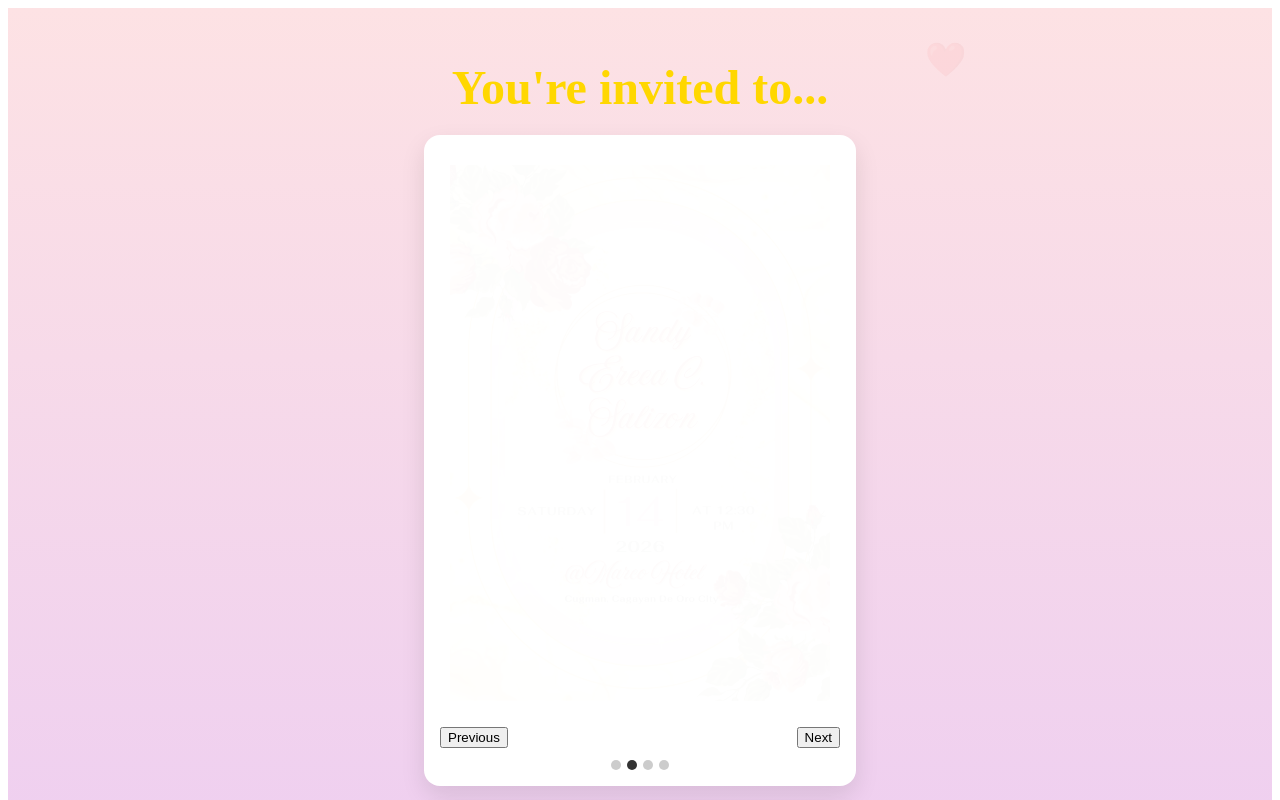
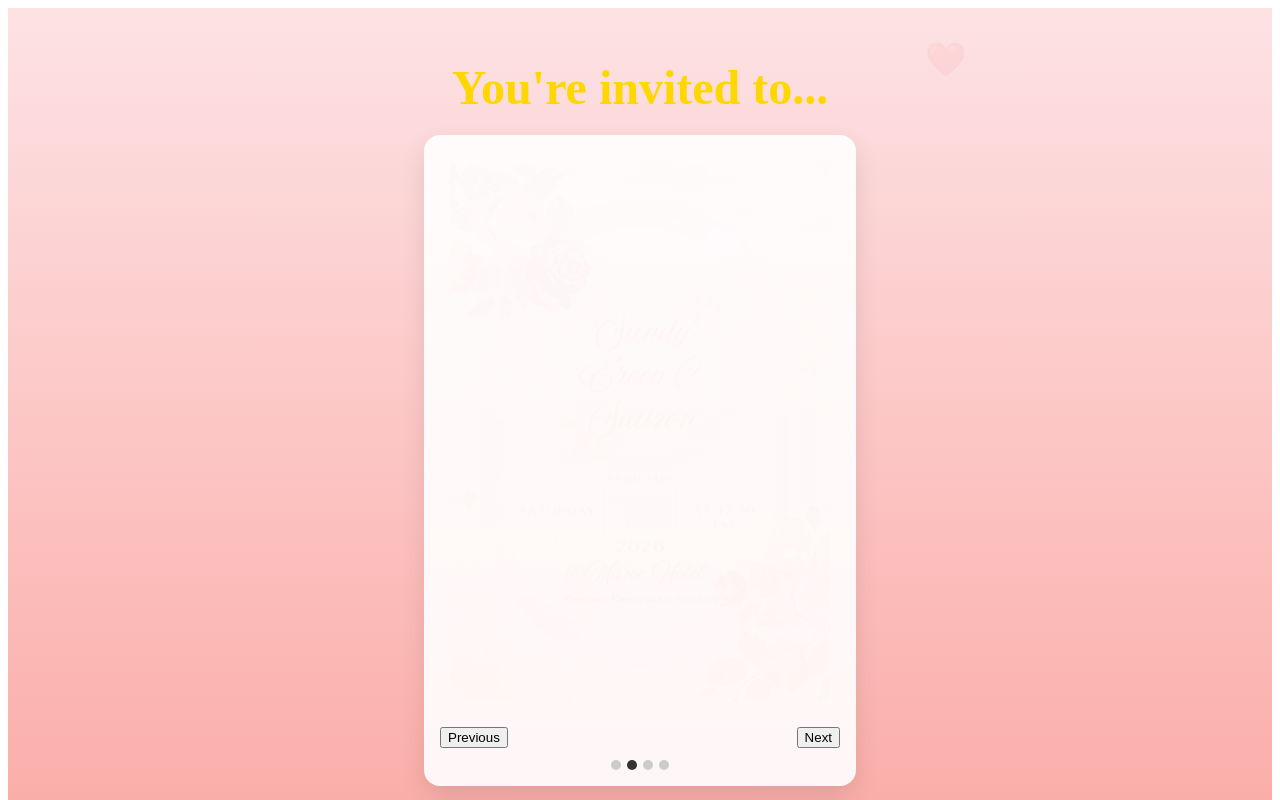
Before and after one commit to kayneleia-svg/sandys-debut, a Next.js app: page / in a window 1280 px wide. Shown: the top 800 px of the page. Built offline with nearby package versions, Linux system fonts and the light colour scheme.

Commit message:
Update index.js

```diff
--- a/pages/index.js
+++ b/pages/index.js
@@ -71,14 +71,14 @@ function Slideshow({ slides, interval = 5000 }) {
 }
 
 // ================== GOLD HEARTS COMPONENT ==================
-function FloatingHearts({ count = 20 }) {
+function FloatingHearts({ count = 25 }) {
   const hearts = Array.from({ length: count });
 
   return hearts.map((_, i) => {
     const size = Math.random() * 24 + 12; // 12px to 36px
     const left = Math.random() * 100; // % from left
-    const delay = Math.random() * 5; // seconds
-    const duration = Math.random() * 10 + 8; // seconds
+    const delay = Math.random() * 5;
+    const duration = Math.random() * 10 + 8;
 
     return (
       <motion.div
@@ -117,7 +117,7 @@ export default function Home() {
 
   return (
     <div style={styles.page}>
-      <FloatingHearts count={25} /> {/* Gold hearts floating */}
+      <FloatingHearts count={25} />
       <h1 style={styles.title}>You're invited to...</h1>
 
       <Slideshow slides={slides} />
@@ -139,7 +139,7 @@ export default function Home() {
 const styles = {
   page: {
     minHeight: "100vh",
-    background: "linear-gradient(#fde2e4, #e4c1f9)",
+    background: "linear-gradient(to bottom, #fde2e4, #f88379)", // soft pink to red gradient
     display: "flex",
     flexDirection: "column",
     alignItems: "center",
@@ -150,20 +150,22 @@ const styles = {
   title: {
     fontSize: "3rem",
     marginBottom: "20px",
-    fontFamily: '"Brush Script MT", cursive',
+    fontFamily: '"Palace Script MT", cursive',
+    fontWeight: "bold",
     color: "gold",
     textAlign: "center",
     zIndex: 1,
   },
   rsvpTitle: {
-    fontFamily: '"Brush Script MT", cursive',
+    fontFamily: '"Palace Script MT", cursive',
+    fontWeight: "bold",
     color: "gold",
     textAlign: "center",
     fontSize: "2rem",
     marginBottom: "12px",
   },
   card: {
-    background: "#fff",
+    background: "rgba(255, 255, 255, 0.9)", // slightly transparent
     borderRadius: "16px",
     padding: "16px",
     width: "100%",
```
